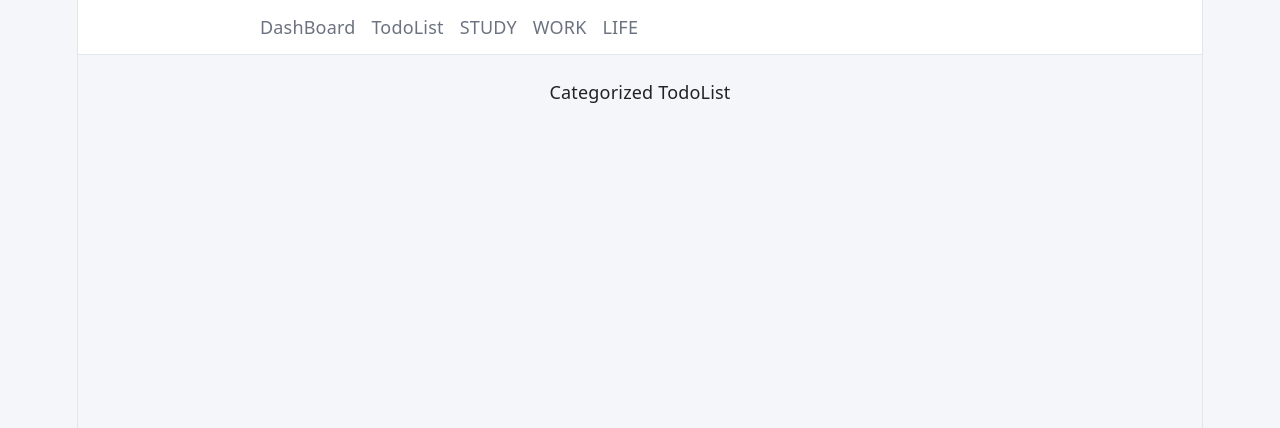
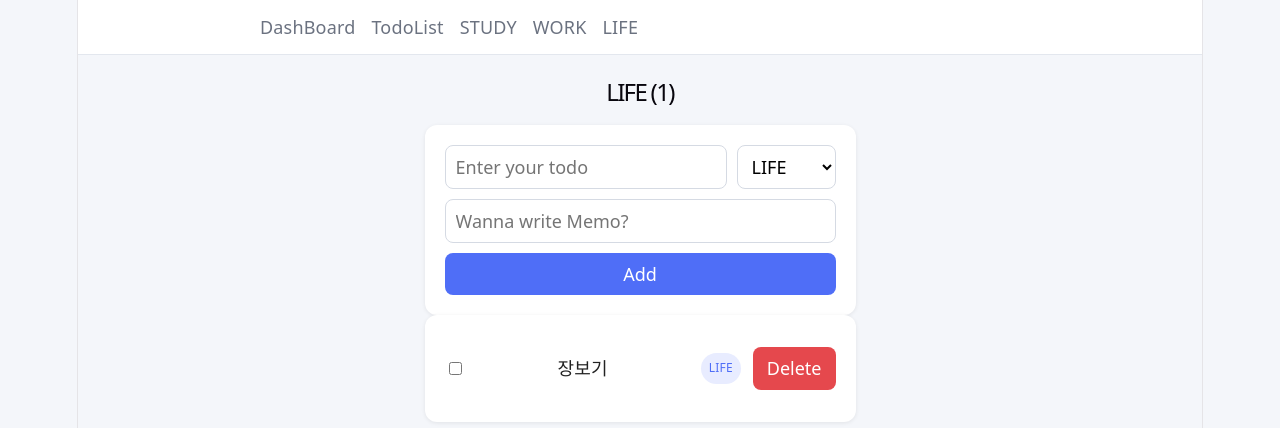
Before and after one commit to Monica6788/7_React, a React (Vite) app in the folder todo-app/: page /category/life in a window 1280 px wide. Shown: the top 428 px of the page. Built offline with nearby package versions, Linux system fonts and the light colour scheme.

Commit message:
리액트 6일차 - 상태 관리

```diff
--- a/todo-app/src/components/TodoForm.jsx
+++ b/todo-app/src/components/TodoForm.jsx
@@ -29,10 +29,10 @@
   background: #fff;
 `
 
-function TodoForm() {
+function TodoForm( {defaultCategory = 'study'} ) {
     const [title, setTitle] = useState('')
     const [memo, setMemo] = useState('')
-    const [category, setCategory] = useState('study')
+    const [category, setCategory] = useState(defaultCategory)
 
     const addTodo = useTodoStore( (state) => state.addTodo )
 
--- a/todo-app/src/pages/CategoryPage.jsx
+++ b/todo-app/src/pages/CategoryPage.jsx
@@ -1,9 +1,37 @@
+import { useTodoStore } from "../store/useTodoStore"
+import { Card, EmptyText, PageTitle } from "../styles/common"
+import TodoList from '../components/TodoList'
+import TodoForm from '../components/TodoForm'
 import { CATEGORIES } from "../constants"
+import { useParams } from "react-router-dom"
 
 function CategoryPage() {
+    // store에서 todos 상태를 선택하여 가져오기
+    const todos = useTodoStore( (state) => state.todos)
+    // useParams()로 "/category/:category"의 :category 부분 뜯어오기
+    const { category } = useParams()
+
+    // 정의되지 않은 카테고리 주소로 들어간 경우
+    if (!CATEGORIES[category]) {
+        return (
+            <>
+                <PageTitle>Category Not Found</PageTitle>
+                <Card>
+                    <EmptyText>{category} DOES NOT EXIST.</EmptyText>
+                </Card>
+            </>
+        )
+    }
+
+    const { label } = CATEGORIES[category]
+    const filtered = todos.filter( (todo) => todo.category === category )
+
     return (
         <>
-            <p>Categorized TodoList</p>
+            <PageTitle>{label} ({filtered.length})</PageTitle>
+            {/* key={category}: 현재 선택된 카테고리를 구분해서 쓰도록 지정 */}
+            <TodoForm key={category} defaultCategory={category} />
+            <TodoList todos={filtered} />
         </>
     )
 }
```
